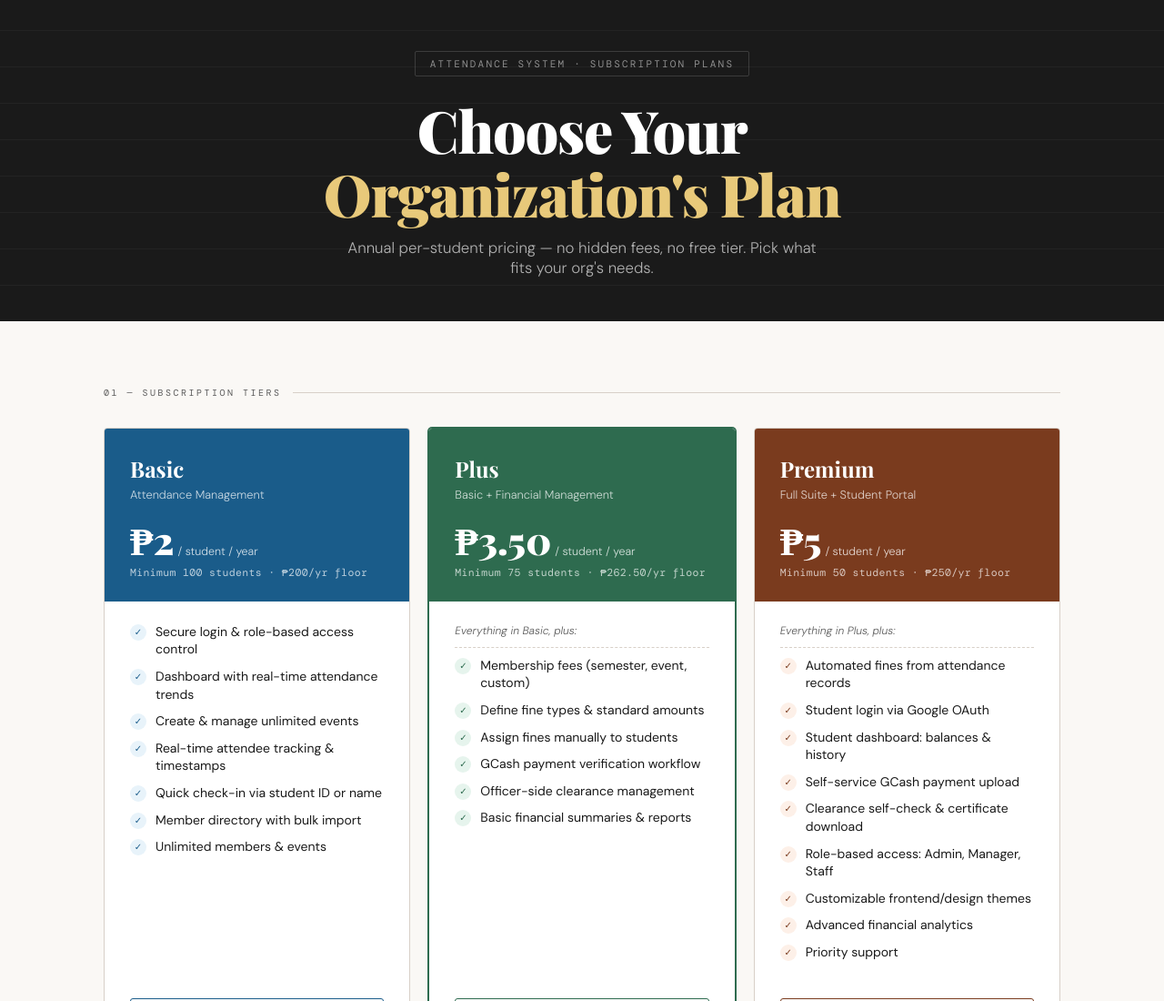
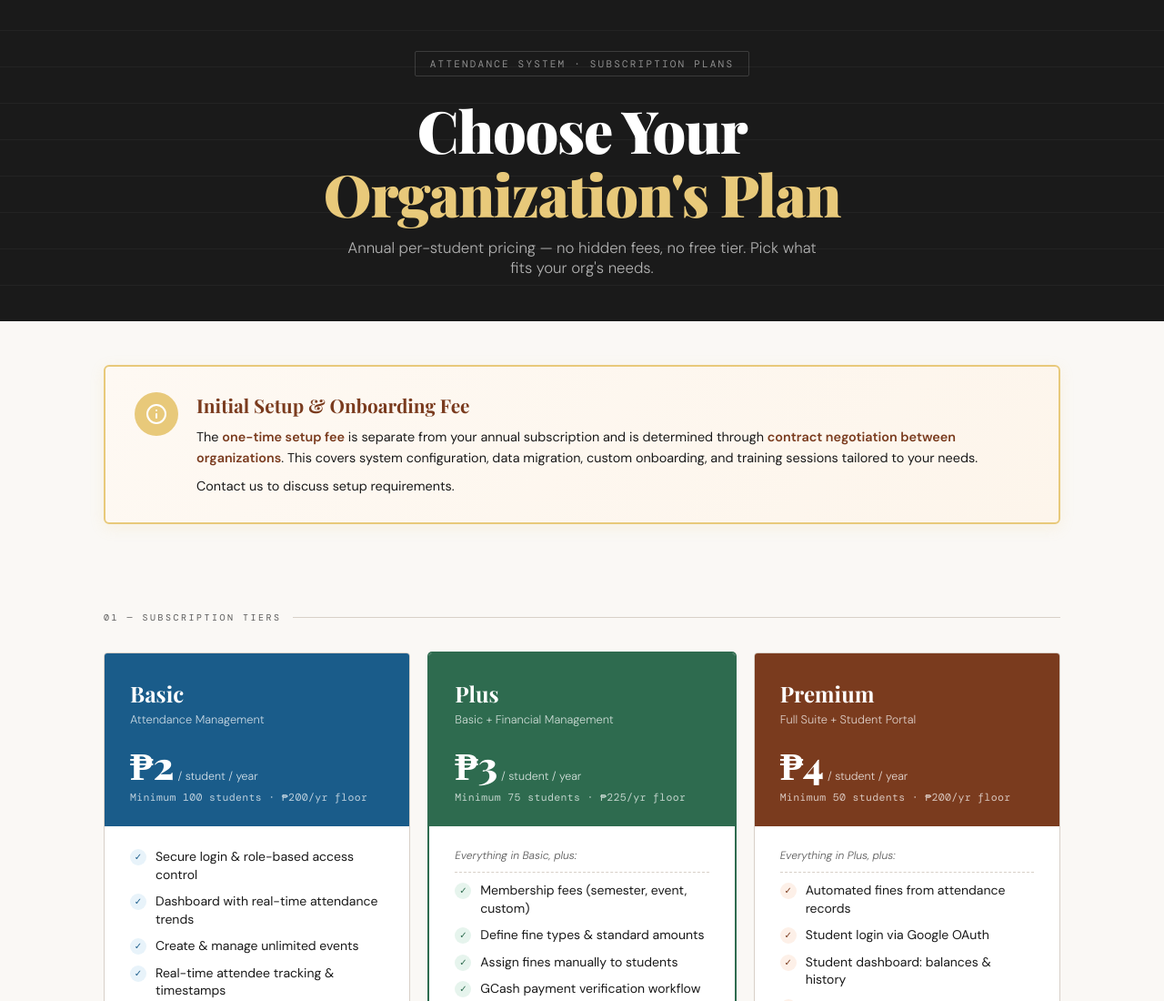
Before and after one commit to Atlas-VSU/tier-subscription-preview, a plain HTML site: page index.html in a window 1280 px wide. Shown: the top 1100 px of the page at 91% size. Drawn offline with nearby package versions, Linux system fonts and the light colour scheme.

Commit message:
Changed name file to index html

```diff
--- a/coral-subscription-tiers.html
+++ b/index.html
@@ -104,6 +104,49 @@
   .container { max-width: 1100px; margin: 0 auto; padding: 0 24px; }
   .section { padding: 72px 0; }
   .section + .section { border-top: 1px solid var(--rule); }
+
+  /* ── SETUP NOTICE ── */
+  .setup-notice {
+    margin: 48px auto 24px;
+    padding: 28px 32px;
+    background: linear-gradient(135deg, #fef9f3 0%, #fdf5eb 100%);
+    border: 2px solid #e8c97a;
+    border-radius: 6px;
+    display: flex;
+    gap: 20px;
+    align-items: flex-start;
+    box-shadow: 0 4px 16px rgba(232,201,122,.15);
+  }
+  .setup-icon {
+    flex-shrink: 0;
+    width: 48px;
+    height: 48px;
+    background: #e8c97a;
+    border-radius: 50%;
+    display: flex;
+    align-items: center;
+    justify-content: center;
+    color: #fff;
+  }
+  .setup-content {
+    flex: 1;
+  }
+  .setup-title {
+    font-family: 'Playfair Display', serif;
+    font-size: 1.3rem;
+    font-weight: 700;
+    color: #7a3b1e;
+    margin-bottom: 10px;
+  }
+  .setup-text {
+    font-size: .9rem;
+    line-height: 1.6;
+    color: var(--ink);
+  }
+  .setup-text strong {
+    color: #7a3b1e;
+    font-weight: 600;
+  }
 
   /* ── TIER CARDS ── */
   .cards-grid {
@@ -580,6 +623,26 @@
   <p>Annual per-student pricing — no hidden fees, no free tier. Pick what fits your org's needs.</p>
 </header>
 
+<!-- INITIAL SETUP NOTICE -->
+<div class="container">
+  <div class="setup-notice">
+    <div class="setup-icon">
+      <svg width="24" height="24" viewBox="0 0 24 24" fill="none" stroke="currentColor" stroke-width="2" stroke-linecap="round" stroke-linejoin="round">
+        <circle cx="12" cy="12" r="10"></circle>
+        <line x1="12" y1="16" x2="12" y2="12"></line>
+        <line x1="12" y1="8" x2="12.01" y2="8"></line>
+      </svg>
+    </div>
+    <div class="setup-content">
+      <div class="setup-title">Initial Setup & Onboarding Fee</div>
+      <div class="setup-text">
+        <p>The <strong>one-time setup fee</strong> is separate from your annual subscription and is determined through <strong>contract negotiation between organizations</strong>. This covers system configuration, data migration, custom onboarding, and training sessions tailored to your needs.</p>
+        <p style="margin-top:8px;">Contact us to discuss setup requirements.</p>
+      </div>
+    </div>
+  </div>
+</div>
+
 <!-- SECTION 1: TIER CARDS -->
 <div class="container">
   <section class="section">
@@ -620,10 +683,10 @@
           <div class="tier-name">Plus</div>
           <div class="tier-tagline">Basic + Financial Management</div>
           <div class="tier-price">
-            <span class="price-amount">₱3.50</span>
+            <span class="price-amount">₱3</span>
             <span class="price-unit">/ student / year</span>
           </div>
-          <div class="price-min">Minimum 75 students · ₱262.50/yr floor</div>
+          <div class="price-min">Minimum 75 students · ₱225/yr floor</div>
         </div>
         <div class="card-body">
           <p class="inherited-note">Everything in Basic, plus:</p>
@@ -647,10 +710,10 @@
           <div class="tier-name">Premium</div>
           <div class="tier-tagline">Full Suite + Student Portal</div>
           <div class="tier-price">
-            <span class="price-amount">₱5</span>
+            <span class="price-amount">₱4</span>
             <span class="price-unit">/ student / year</span>
           </div>
-          <div class="price-min">Minimum 50 students · ₱250/yr floor</div>
+          <div class="price-min">Minimum 50 students · ₱200/yr floor</div>
         </div>
         <div class="card-body">
           <p class="inherited-note">Everything in Plus, plus:</p>
@@ -1076,8 +1139,8 @@
 <script>
   const TIERS = {
     basic:   { name: 'Basic',   price: 2,    min: 100, color: 'basic-color',   accent: '#6ab0e0', bg: 'var(--basic)'   },
-    plus:    { name: 'Plus',    price: 3.5,  min: 75,  color: 'plus-color',    accent: '#6bc49a', bg: 'var(--plus)'    },
-    premium: { name: 'Premium', price: 5,    min: 50,  color: 'premium-color', accent: '#e8a87a', bg: 'var(--premium)' },
+    plus:    { name: 'Plus',    price: 3,    min: 75,  color: 'plus-color',    accent: '#6bc49a', bg: 'var(--plus)'    },
+    premium: { name: 'Premium', price: 4,    min: 50,  color: 'premium-color', accent: '#e8a87a', bg: 'var(--premium)' },
   };
 
   let currentTier = 'basic';
```
